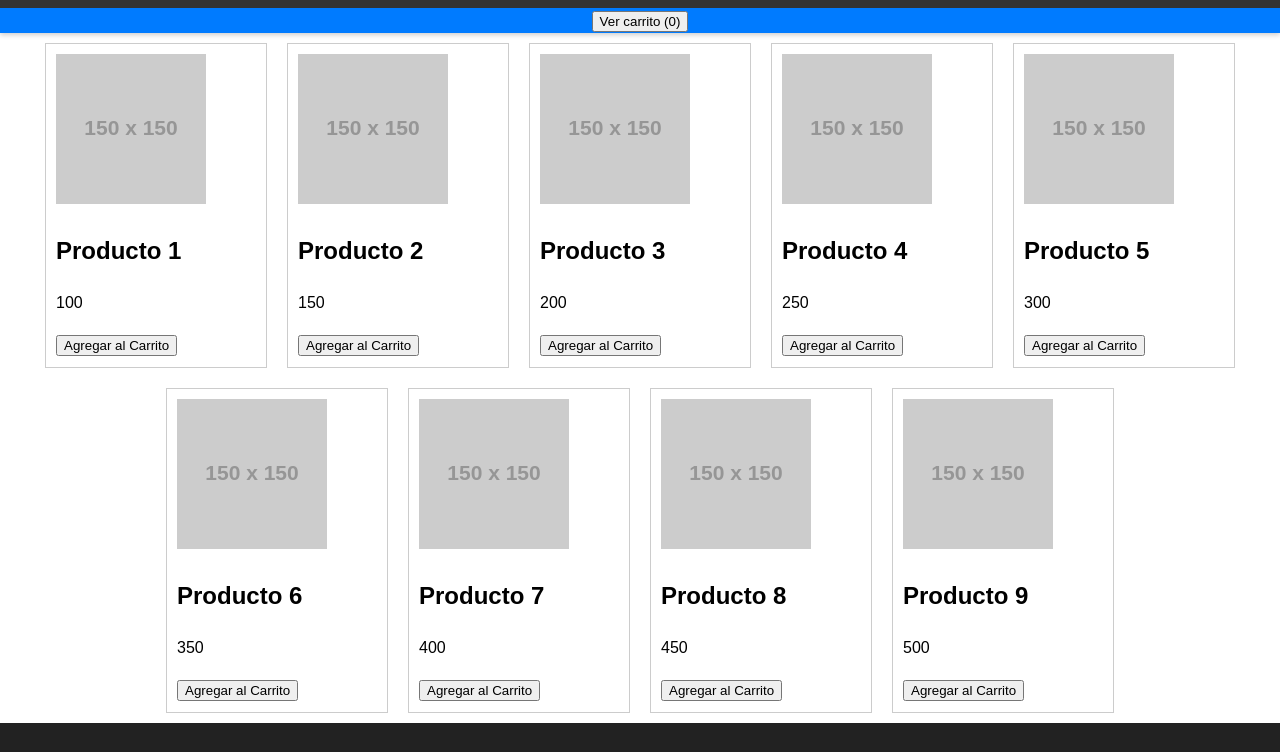
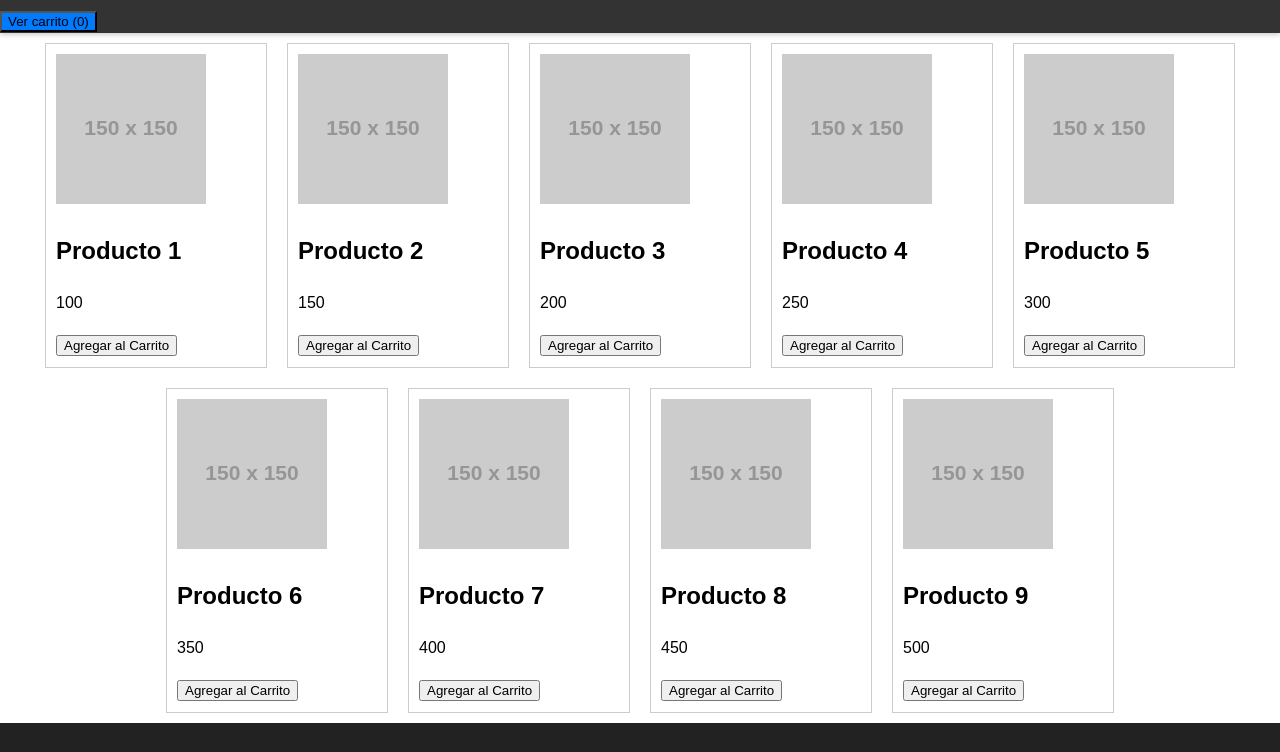
Before and after one commit to JuanD1603/Pagina-web, a plain HTML site: page productos.html in a window 1280 px wide. Shown: the part 82-834 px from the top of the page. Drawn offline with Linux system fonts and the light colour scheme; placeholder pictures from the web are drawn by us.

Commit message:
color 2.0

```diff
--- a/productos.html
+++ b/productos.html
@@ -27,8 +27,8 @@
             <!-- Botón menu falta configuracion -->
             <div class="menu-toggle">☰</div>
         </div>
-        <div id="carrito">
-            <button onclick="toggleCarrito()" style="align-items: center;">Ver carrito (<span id="cantidadCarrito">0</span>) </button>
+        <div >
+            <button onclick="toggleCarrito()" id="carrito"  >Ver carrito (<span id="cantidadCarrito">0</span>) </button>
     </div>
     </header>
 
```
